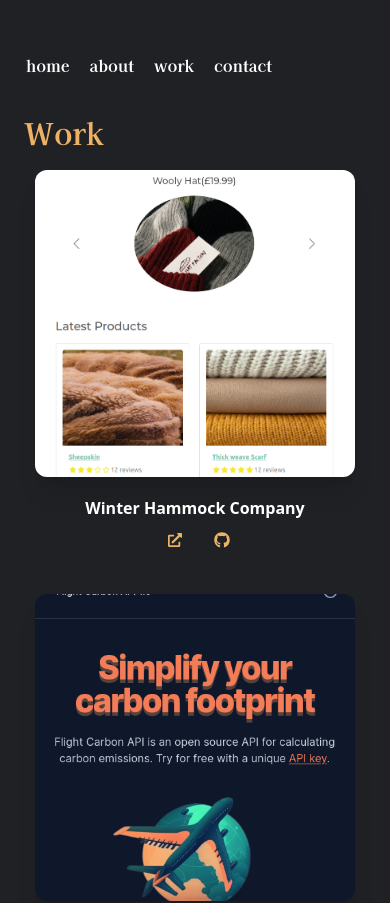
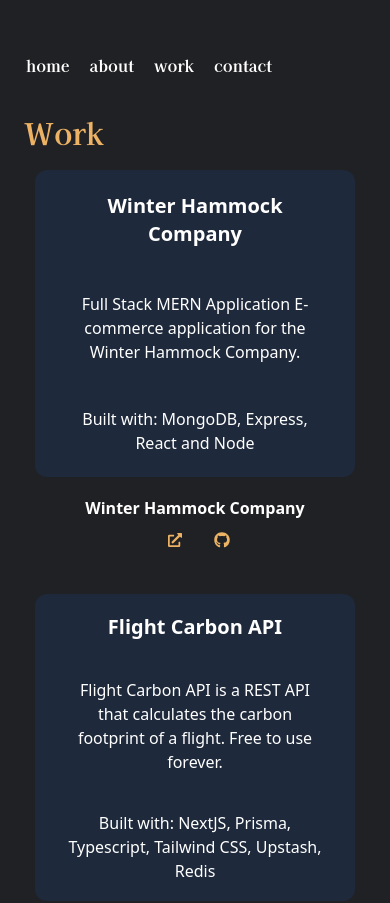
Before and after one commit to CVB91/new-portfolio, a Next.js app: page /work in a window 390 px wide. Shown: the top 903 px of the page. Built offline with nearby package versions, Linux system fonts and the light colour scheme.

Commit message:
mobile screen

```diff
--- a/src/app/components/displayMobile.tsx
+++ b/src/app/components/displayMobile.tsx
@@ -5,7 +5,6 @@
 import React from 'react'
 import Image from 'next/image'
 import { FaGithub, FaExternalLinkAlt } from 'react-icons/fa'
-
 
 type MobileProps = {
   key: string
@@ -17,28 +16,40 @@
   code: string
 }
 
-const MobileDisplay = ({ imageUrl, text } : MobileProps) => {
+const MobileDisplay = ({
+  imageUrl,
+  text,
+  description,
+  tags,
+  source,
+  code,
+}: MobileProps) => {
   return (
     <div className='flex h-96 w-70 items-center justify-center'>
       <div className='group h-96 w-80 [perspective:1000px]'>
         <div className='relative h-full w-full rounded-xl '>
-          <div className='absolute inset-0 h-4/5'>
-            <Image
-              alt={text}
-              src={imageUrl}
-              fill
-              className='rounded-xl object-cover shadow-xl'
-            />
+          <div className='absolute inset-0 h-4/5 bg-slate-800 rounded-xl text-center text-white'>
+            <div className='flex min-h-full flex-col items-center w-4/5 ml-8 justify-around'>
+              <h1 className='text-xl font-bold'>{text}</h1>
+              <p className='text-base'>
+                {description ? description : 'No description'}
+              </p>
+              <p className='text-base'>Built with: {tags}</p>
+            </div>
           </div>
           <div className='absolute bottom-2  h-1/5 w-full'>
             <div className='flex min-h-full flex-col items-center justify-center text-center  mt-3 '>
               <h4 className='mt-2 font-bold '>{text}</h4>
               <div className='mt-2 flex space-x-4'>
                 <button className='text-sm py-1 px-3 rounded-md text-[#ecb365]'>
-                  <FaExternalLinkAlt />
+                  <Link href={source}>
+                    <FaExternalLinkAlt />
+                  </Link>
                 </button>
                 <button className='p-1 rounded-md text-[#ecb365]'>
-                  <FaGithub />
+                  <Link href={code}>
+                    <FaGithub />
+                  </Link>
                 </button>
               </div>
             </div>
```
